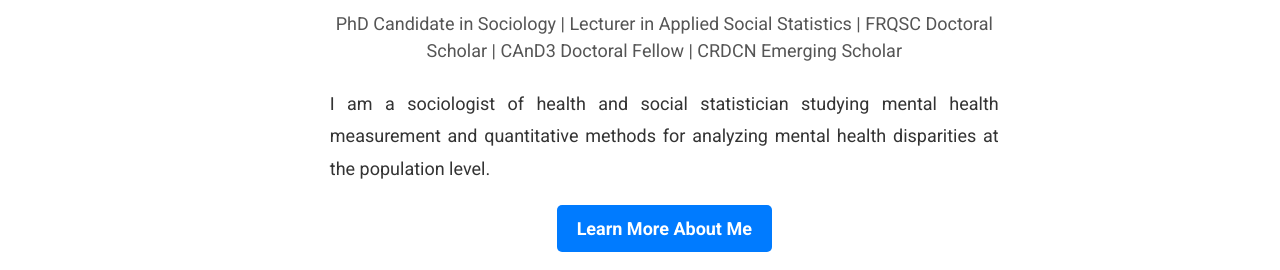
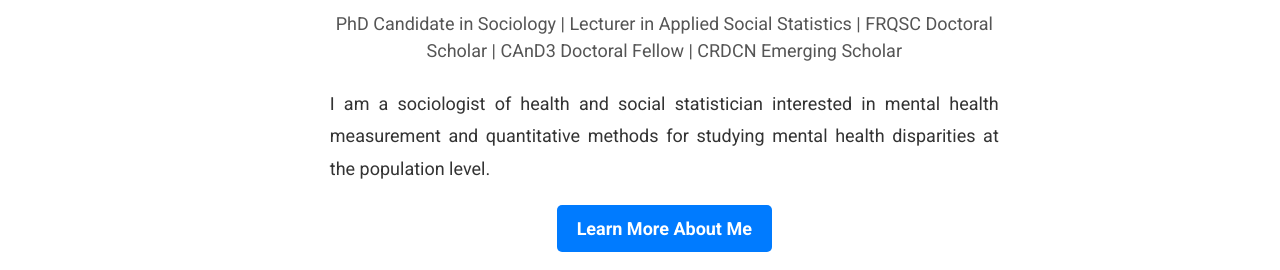
Before and after one commit to Mohsnmonji/mohsnmonji.github.io, a Jekyll site: the page built from _pages/front.md, in a window 1280 px wide and 1396 px high. Shown: the part 625-895 px from the top of the window. Built offline with Jekyll 4.4.1, drawn with Linux system fonts in a browser that asks for light colours.

Commit message:
Update front.md

```diff
--- a/_pages/front.md
+++ b/_pages/front.md
@@ -27,7 +27,7 @@ hide_avatar: true
 
   <!-- Description -->
 <p style="font-size: 18px; color: #333; text-align: justify; line-height: 1.8; margin-bottom: 20px;">
-  I am a sociologist of health and social statistician studying mental health measurement and quantitative methods for analyzing mental health disparities at the population level.
+  I am a sociologist of health and social statistician interested in mental health measurement and quantitative methods for studying mental health disparities at the population level.
 </p>
   <!-- Button -->
   <div style="margin-bottom: 20px;">
```
